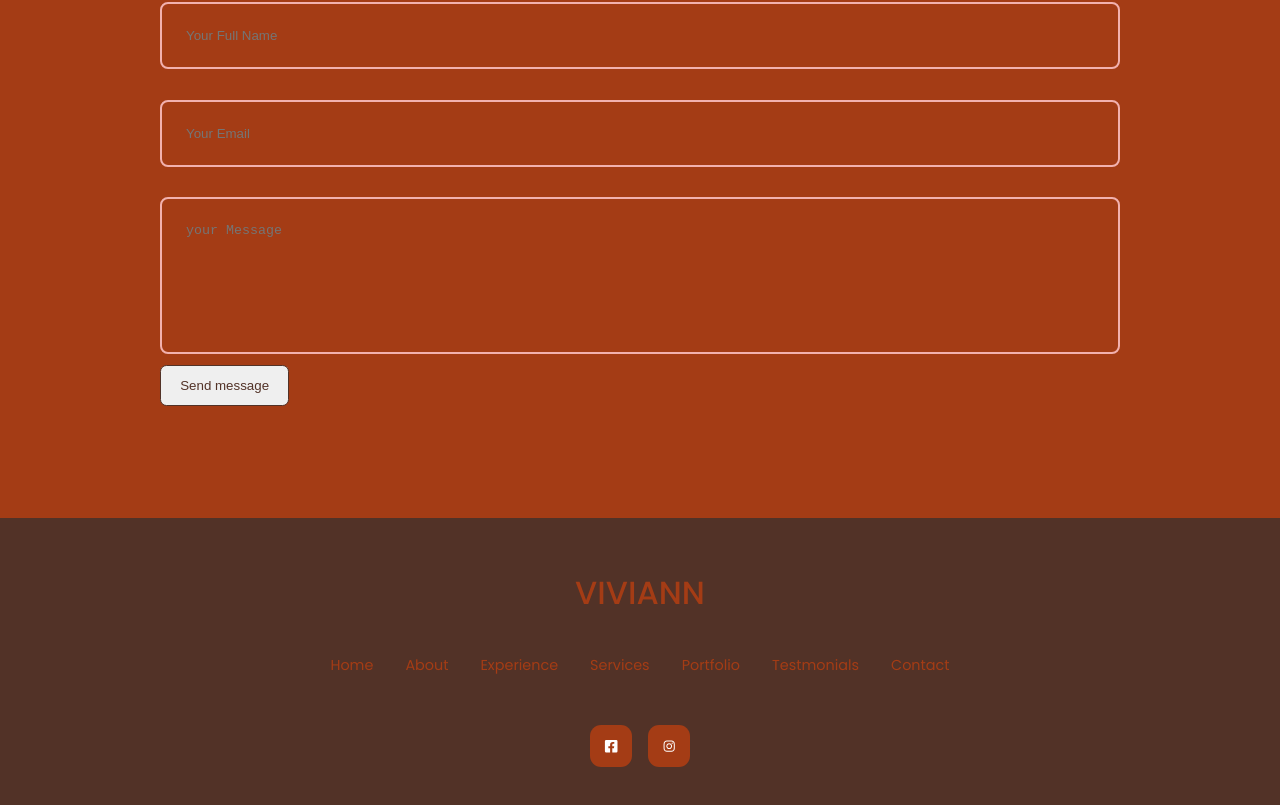
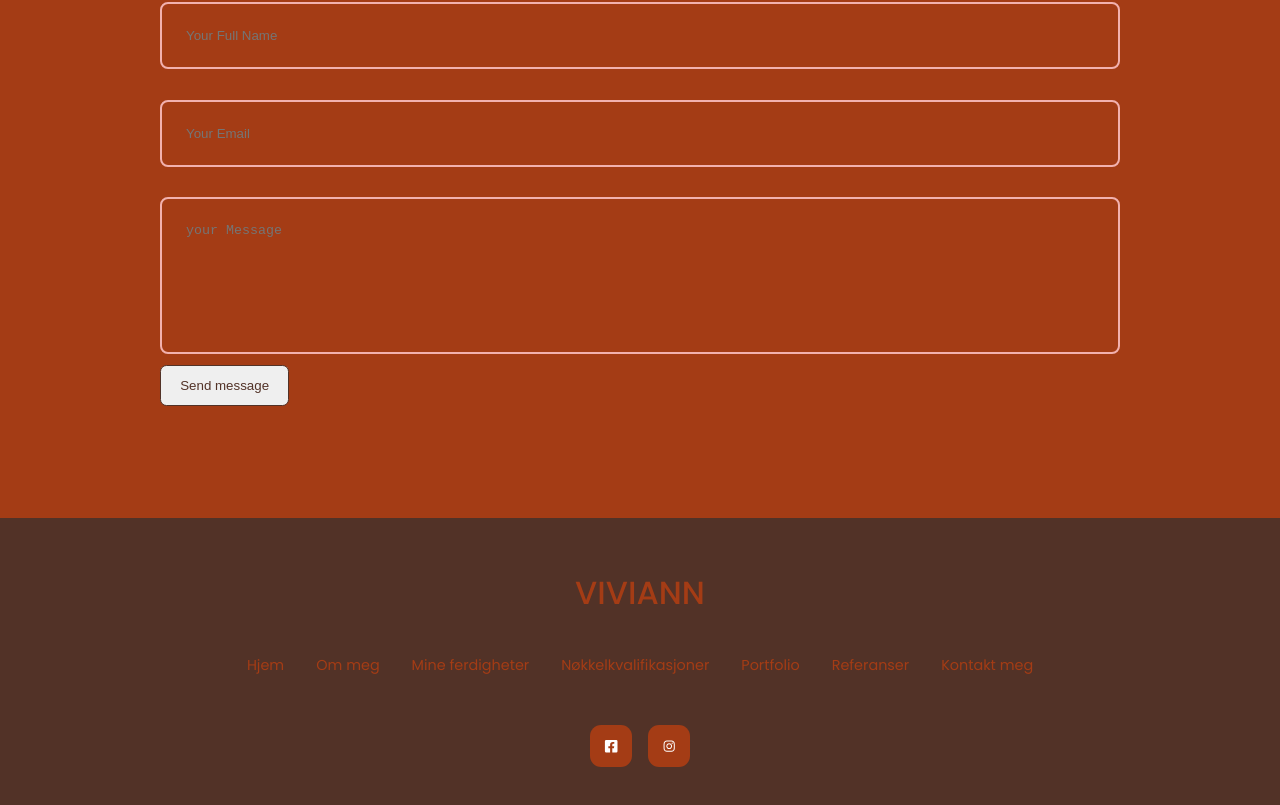
Before and after one commit to Viviann1/praksis-portfolio, a React (Create React App) app: page / in a window 1280 px wide. Shown: the part 4948-5753 px from the top of the page. Built offline with nearby package versions, Linux system fonts and the light colour scheme.

Commit message:
picture change

```diff
--- a/src/components/footer/Footer.jsx
+++ b/src/components/footer/Footer.jsx
@@ -9,13 +9,13 @@ const Footer = () => {
       <a href="#" className='footer__logo'>VIVIANN</a>
 
       <ul className='permalinks'>
-        <li><a href="#">Home</a></li>
-        <li><a href="#about">About</a></li>
-        <li><a href="#experience">Experience</a></li>
-        <li><a href="#services">Services</a></li>
+        <li><a href="#">Hjem</a></li>
+        <li><a href="#about">Om meg</a></li>
+        <li><a href="#experience">Mine ferdigheter</a></li>
+        <li><a href="#services">Nøkkelkvalifikasjoner</a></li>
         <li><a href="#portfolio">Portfolio</a></li>
-        <li><a href="#testmonials">Testmonials</a></li>
-        <li><a href="#contact">Contact</a></li>
+        <li><a href="#testmonials">Referanser</a></li>
+        <li><a href="#contact">Kontakt meg</a></li>
       </ul>
 
       <div className='footer__socials'>
```
Also changed, not shown: src/assets/countdown.jpg.
